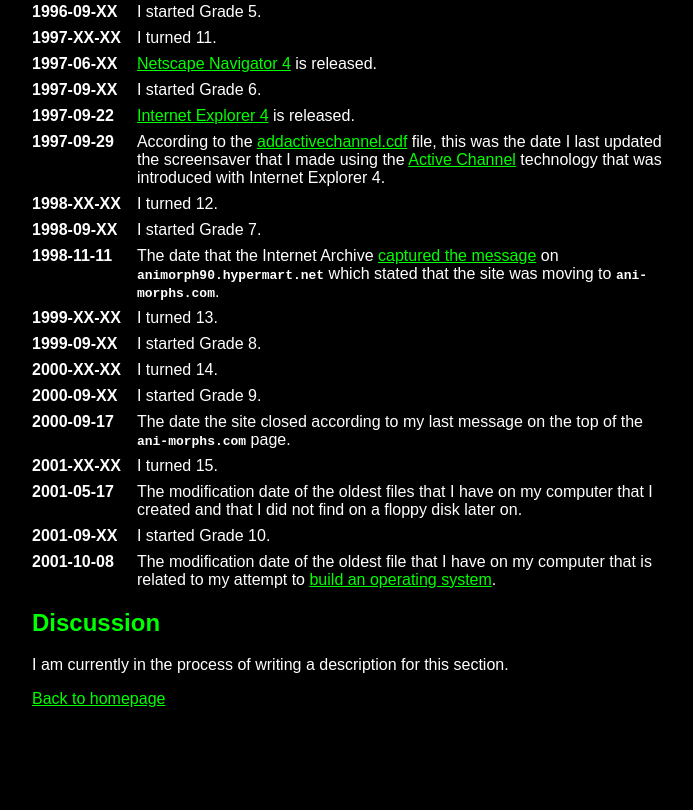
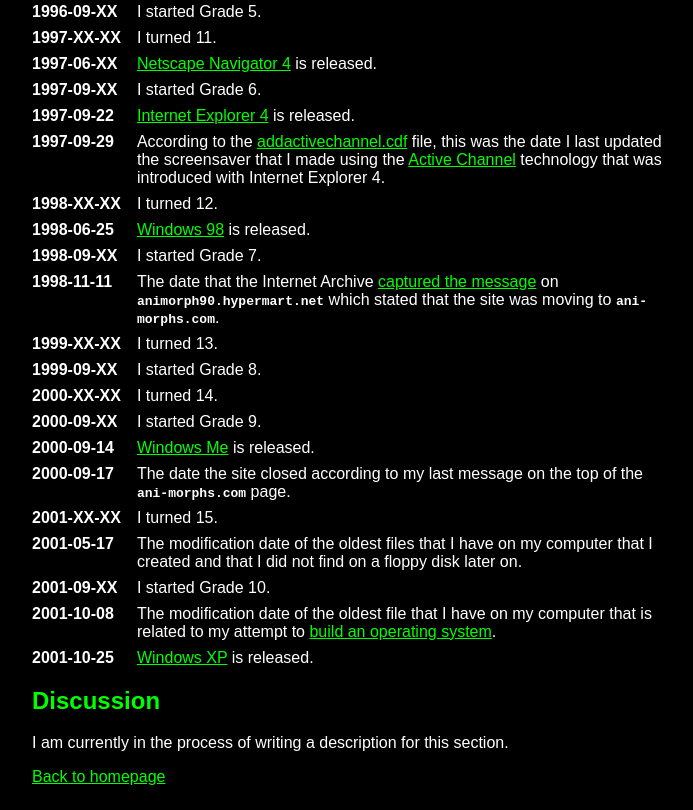
Before and after one commit to shaneoc/animorph90.shaneoc.net, a plain HTML site: page history.html in a window 1280 px wide. Shown: the part 1011-1821 px from the top of the page, without its empty margins (292-985 px from the left). Before the commit the page ends 1743 px from the top, so only its background shows below. Drawn offline with Linux system fonts and the light colour scheme.

Commit message:
Update description

```diff
--- a/history.html
+++ b/history.html
@@ -105,7 +105,7 @@
 class="monospace">ani-morphs.com</span>. I have not copied those pages into the
 personal archive on my website. <a href="https://web.archive.org/web/20001012025710/http://www.ani-morphs.com/">One of the
 pages</a>
-includes a message from me at the of the page, which reads:</p>
+includes a message from me at the top of the page, which reads:</p>
 <blockquote>
 <p><span style="color: #ff0000;">NOTE:</span> This is a message from the
 origional owner of this site (Animorph90 (You know, the guy who bought a
@@ -185,6 +185,10 @@
 <div>
 <p>I turned 12.</p>
 </div>
+<div><strong>1998-06-25</strong></div>
+<div>
+<p><a href="https://en.wikipedia.org/wiki/Windows_98">Windows 98</a> is released.</p>
+</div>
 <div><strong>1998-09-XX</strong></div>
 <div>
 <p>I started Grade 7.</p>
@@ -212,6 +216,10 @@
 <div>
 <p>I started Grade 9.</p>
 </div>
+<div><strong>2000-09-14</strong></div>
+<div>
+<p><a href="https://en.wikipedia.org/wiki/Windows_Me">Windows Me</a> is released.</p>
+</div>
 <div><strong>2000-09-17</strong></div>
 <div>
 <p>The date the site closed according to my last message on the top of the
@@ -236,6 +244,10 @@
 related to my attempt to <a href="https://shane.oconnell.cc/archive/2001/OS/Zeus-diagram.bmp.info.html">build an operating
 system</a>.</p>
 </div>
+<div><strong>2001-10-25</strong></div>
+<div>
+<p><a href="https://en.wikipedia.org/wiki/Windows_XP">Windows XP</a> is released.</p>
+</div>
 </div>
 <h2>Discussion</h2>
 <p>I am currently in the process of writing a description for this section.</p>
```
